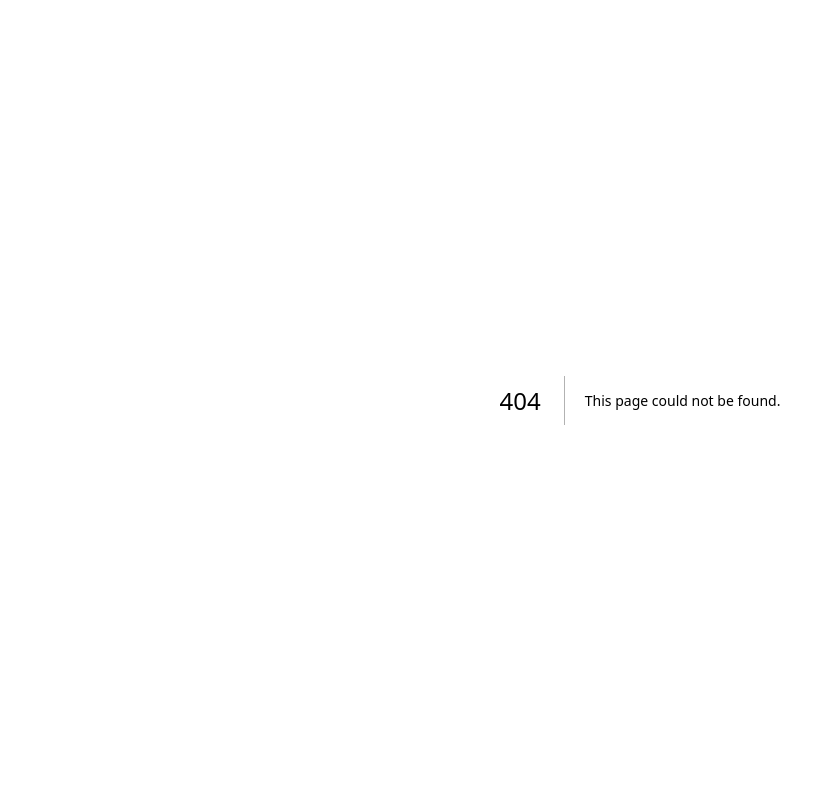
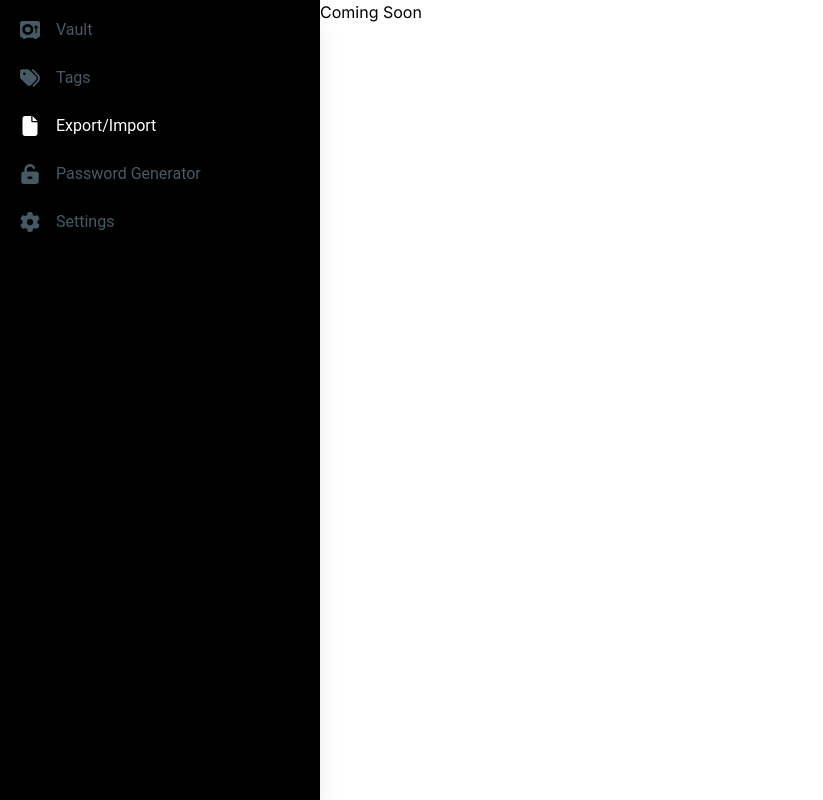
Before and after one commit to vyngt/password-manager-2, a Next.js app: page /main/backup in a window 1280 px wide. Before the commit this address had no page. Shown: the whole page, without its empty margins (0-823 px from the left). Built offline with nearby package versions, Linux system fonts and the light colour scheme.

Commit message:
coming soon

```diff
--- /dev/null
+++ b/app/main/backup/page.tsx
@@ -0,0 +1,5 @@
+"use client";
+
+export default function Page() {
+  return <p>Coming Soon</p>;
+}
--- a/app/main/tags/page.tsx
+++ b/app/main/tags/page.tsx
@@ -1,5 +1,5 @@
 "use client";
 
 export default function Page() {
-  return <p>Tags</p>;
+  return <p>Coming Soon</p>;
 }
--- a/components/Sidebar/items.ts
+++ b/components/Sidebar/items.ts
@@ -44,7 +44,7 @@ export const registry: ISidebarItem[] = [
     id: "export/import",
     name: "Export/Import",
     icon: faFile,
-    href: "/main",
+    href: "/main/backup",
     sequence: 4,
   },
   {
```
